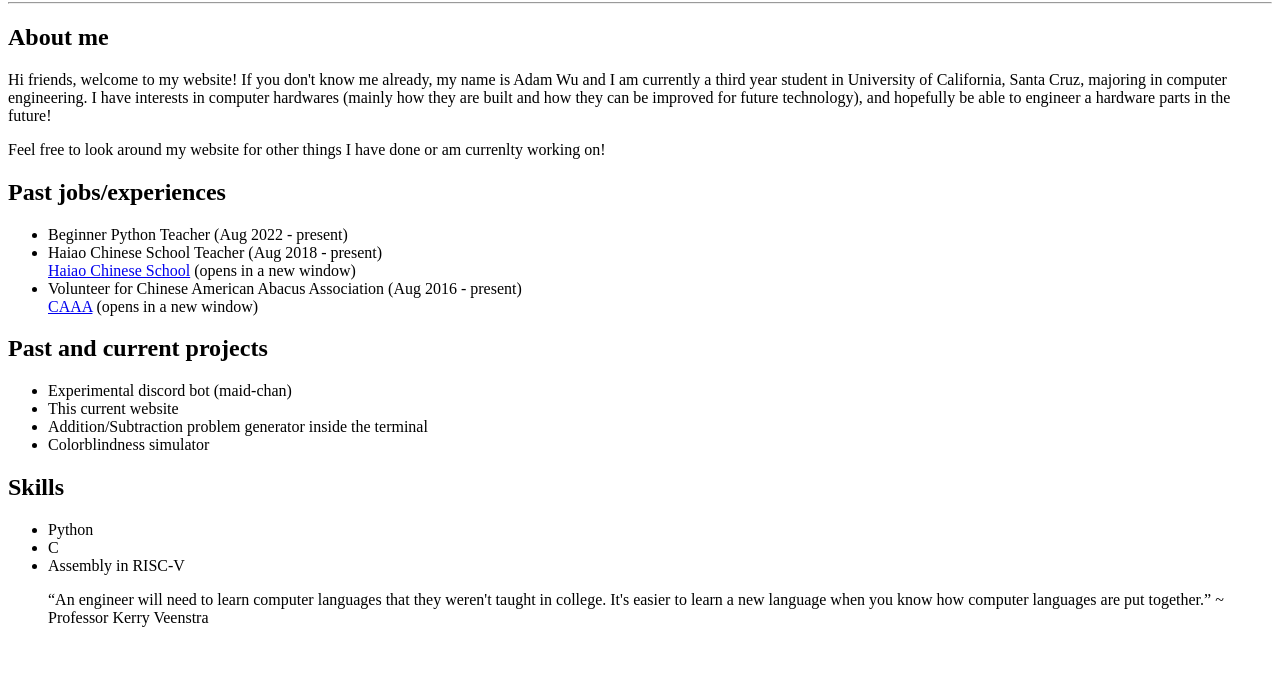
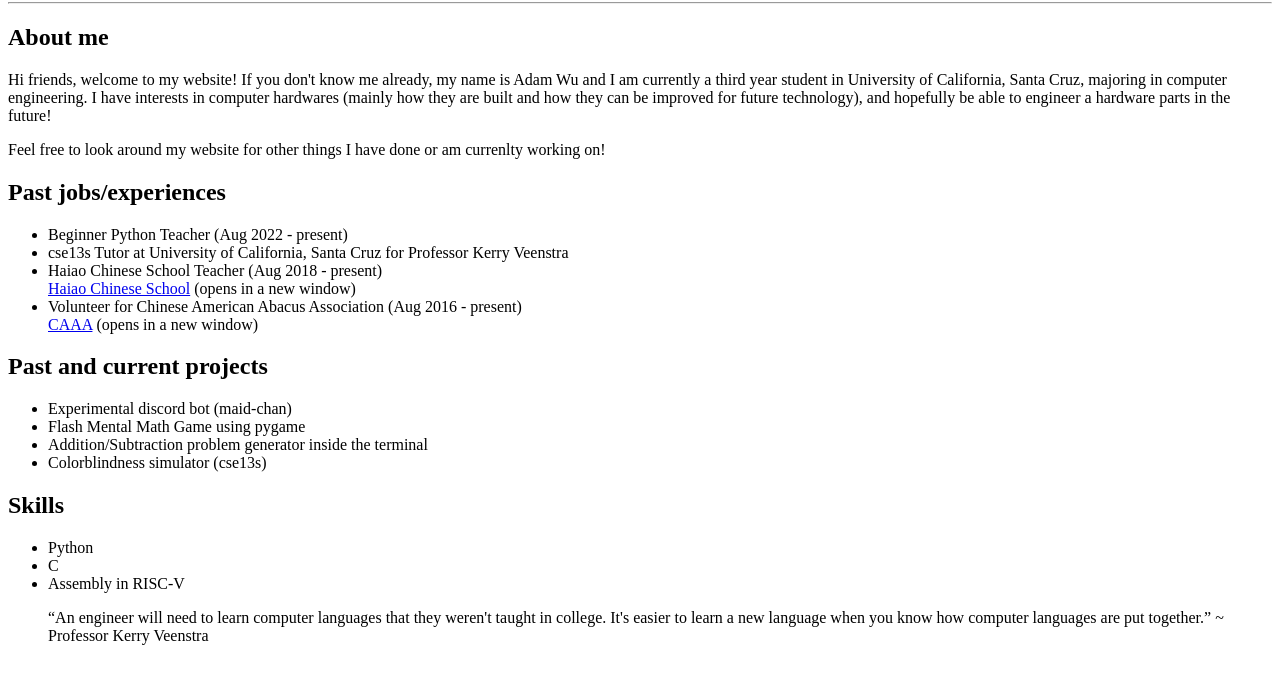
Before and after one commit to ATOMiNATiON/ATOMiNATiON.github.io, a plain HTML site: page index.html in a window 1280 px wide. Shown: the part 78-762 px from the top of the page. Drawn offline with Linux system fonts and the light colour scheme.

Commit message:
updating web

```diff
--- a/index.html
+++ b/index.html
@@ -25,6 +25,7 @@
         <h2>Past jobs/experiences</h2>
             <ul>
                 <li>Beginner Python Teacher (Aug 2022 - present)</li>
+                <li>cse13s Tutor at University of California, Santa Cruz for Professor Kerry Veenstra</li>
                 <li>Haiao Chinese School Teacher (Aug 2018 - present)</li>
                     <a href="https://haiao.org/" target="_blank">Haiao Chinese School</a> (opens in a new window)
                 <li>Volunteer for Chinese American Abacus Association (Aug 2016 - present)</li>
@@ -34,9 +35,9 @@
         <h2>Past and current projects</h2>
             <ul>
                 <li>Experimental discord bot (maid-chan)</li>
-                <li>This current website</li>
+                <li>Flash Mental Math Game using pygame</li>
                 <li>Addition/Subtraction problem generator inside the terminal</li>
-                <li>Colorblindness simulator</li>
+                <li>Colorblindness simulator (cse13s)</li>
             </ul>
 
         <h2>Skills</h2>
```
